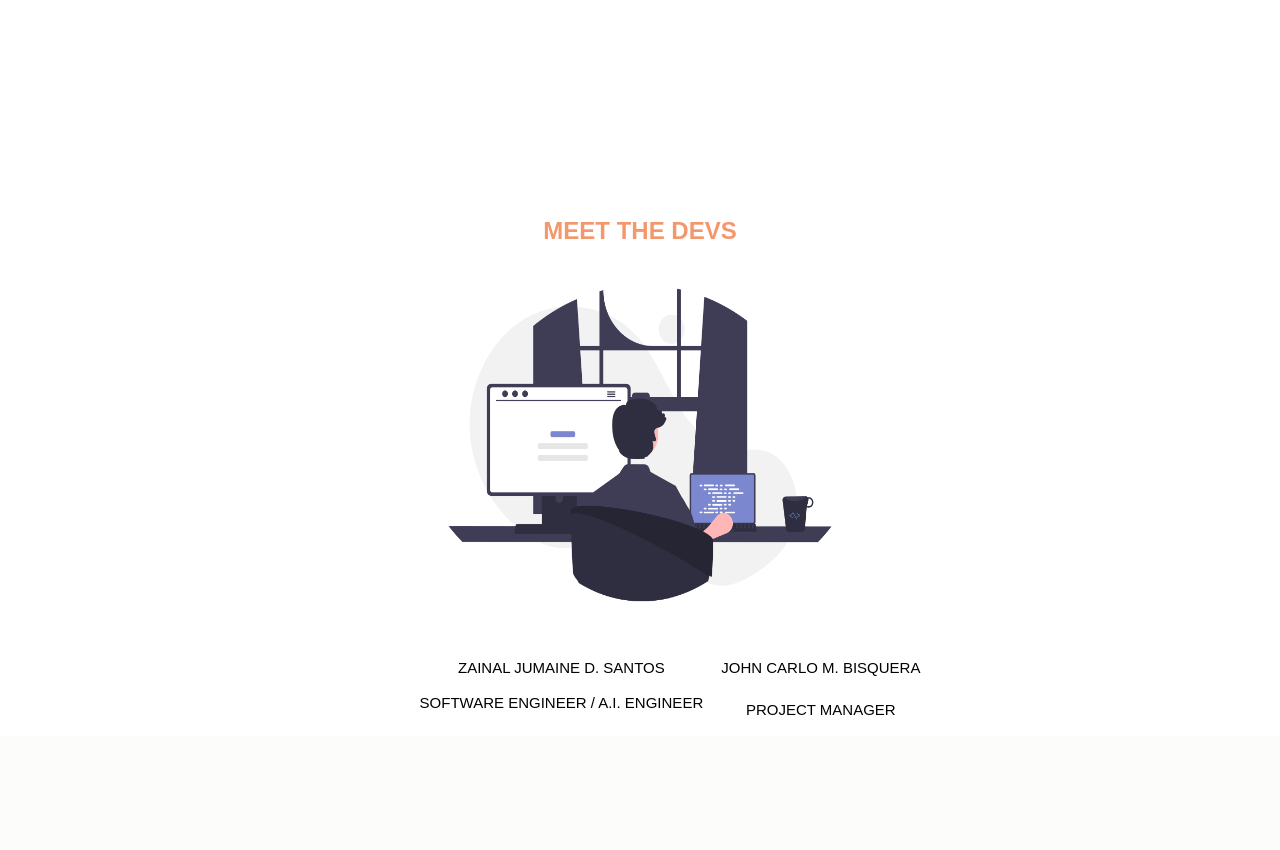
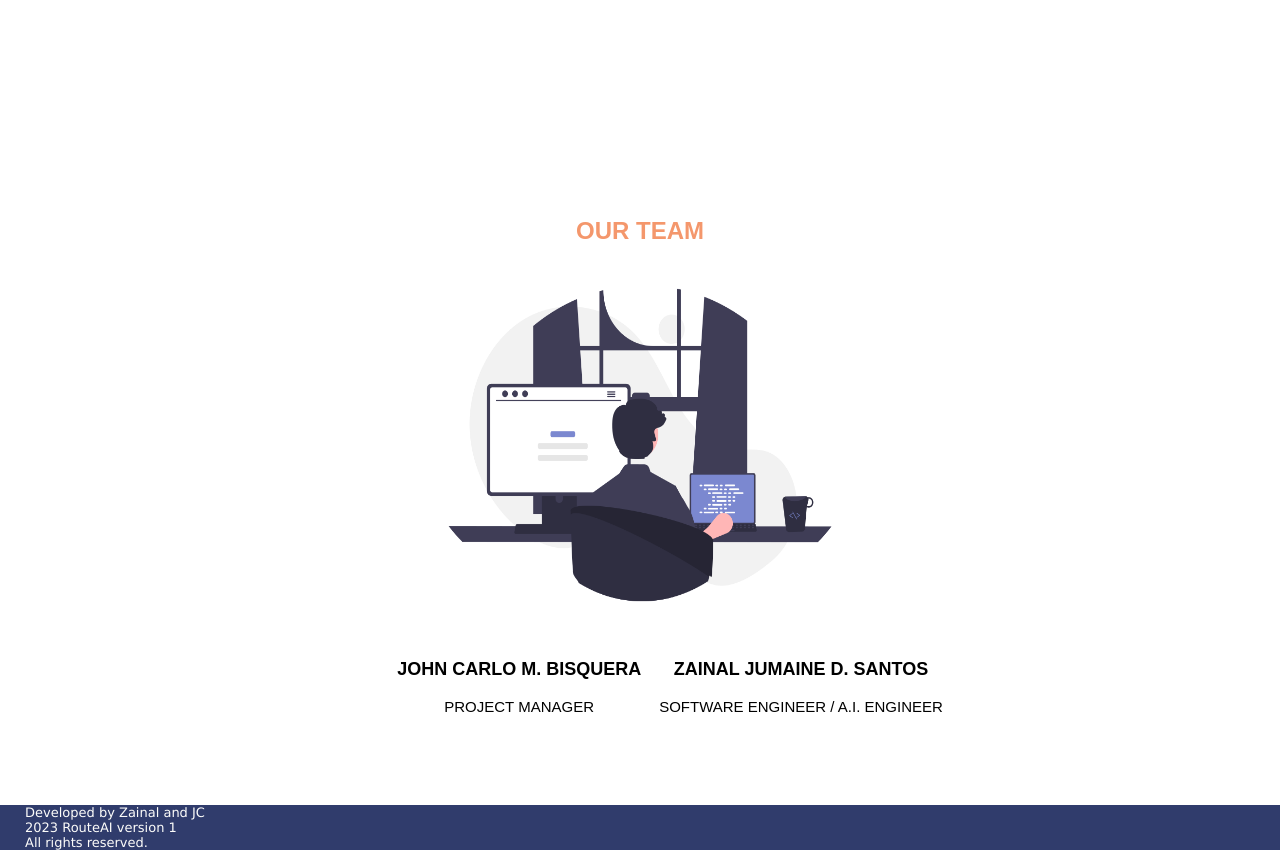
Before and after one commit to zjsan/Capstone-Project, a Flask app: page / in a window 1280 px wide. Shown: the part 3320-4170 px from the top of the page. Before the commit the page ends 4035 px from the top, so only its background shows below. Run offline with Flask 3, Linux system fonts and the light colour scheme; parts of the project's set-up code (start-up, migrations or seed data) failed here and were passed over.

Commit message:
Update index.html

```diff
--- a/templates/index.html
+++ b/templates/index.html
@@ -23,7 +23,7 @@
      <!--LANDING PAGE-->
   <section id="landing">
     <div id="landingtext">
-      <h1 class = "maintext">NEED SYSTEM NAME</h1>
+      <h1 class = "maintext">Route AI</h1>
       <p align = "center" class="syscaption">CIS AND CAB BUILDING ROOMS ROUTING SYSTEM</p>
       <p align="center" class="syscaption">powered by AI Technology</p>
   </div>
@@ -123,7 +123,7 @@
             destination. The generated path are also bounded by the building's floor plans and building's structure during the duration of the develeopment of the AI.</p>
         </div>
         <div id = "devs">
-        <h2 class="maintext">MEET THE DEVS</h2>
+        <h2 class="maintext">OUR TEAM</h2>
         <div class = "cliparts">
           <img src="../static/css/Assets/undraw_Programming_re_kg9v.png" alt="img" style="height: 400px; width: 500px;">
         </div>
@@ -132,21 +132,23 @@
       <div align = "center">
          <table>
           <tr>
-            <td>ZAINAL JUMAINE D. SANTOS</td>
-            <td>JOHN CARLO M. BISQUERA</h3></td>
+            <th>JOHN CARLO M. BISQUERA</th>
+            <th>ZAINAL JUMAINE D. SANTOS</th>
           </tr>
           <tr>
-            <td>SOFTWARE ENGINEER / A.I. ENGINEER</p></td>
             <td>PROJECT MANAGER</td>
+            <td>SOFTWARE ENGINEER / A.I. ENGINEER</td>
           </tr>
-        </table>
+         </table>
       </div>
     </section>
 
-
-    <script>
-     document.querySelector('.my-button').textContent = 'Submit Form';
-    </script>
-
+<div id="footer">
+  <footer>
+    <p class="footertext">Developed by Zainal and JC</p>
+    <p class="footertext">2023 RouteAI version 1</p>
+    <p class="footertext">All rights reserved.</p>
+  </footer>
+</div>
 </body>
 </html>
```
